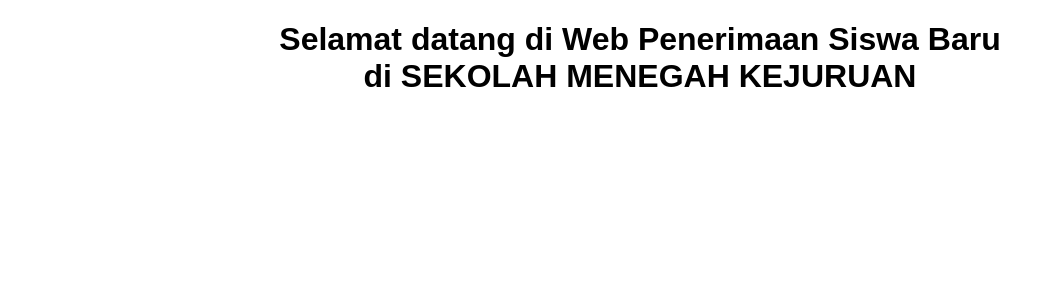
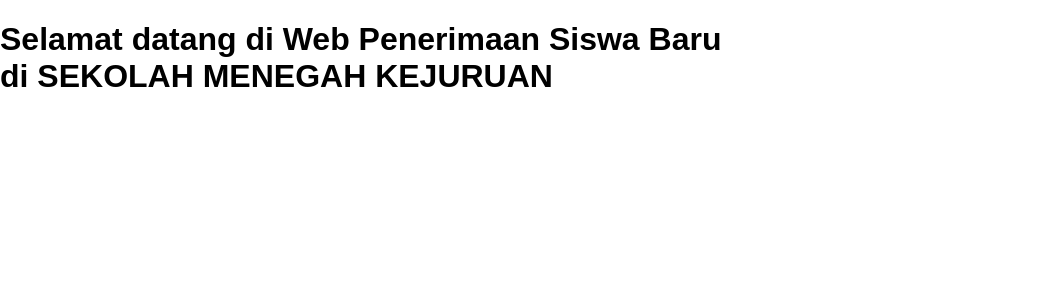
Before and after one commit to alilarangan/web_lanjut, a PHP site: page /index.php?page=dasboard in a window 1280 px wide. Shown: the part 48-348 px from the top of the page, without its empty margins (0-1061 px from the left). Run offline with PHP 8.4, Linux system fonts and the light colour scheme.

Commit message:
update file

```diff
--- a/tugas_individu/css/styles.css
+++ b/tugas_individu/css/styles.css
@@ -32,7 +32,5 @@ body {
   }
   a.active {
     background-color: #ff0000;
-    color: #fff;}
-  .dsb_conten h1{
-    text-align: center;
+    color: #fff;
   }
```
